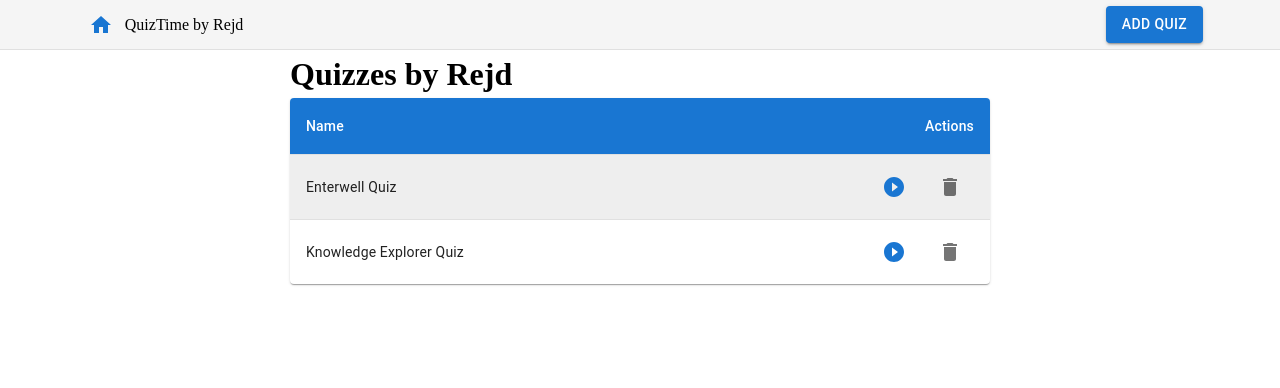
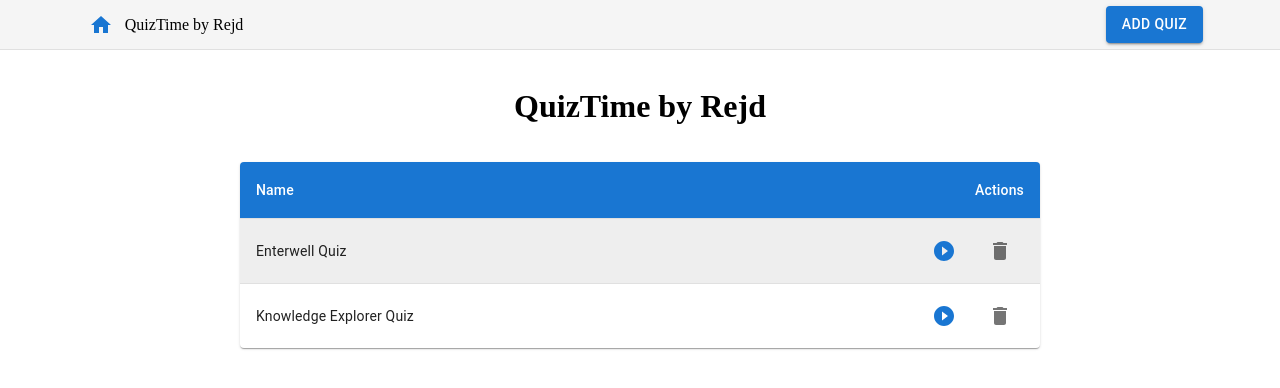
Before and after one commit to bogovich/Enterwell-QuizTime, a React (Vite) app: page / in a window 1280 px wide. Shown: the top 388 px of the page. Built offline with nearby package versions, Linux system fonts and the light colour scheme; data requests are answered from the project's data file.

Commit message:
Added some styling to Quiz List View

```diff
--- a/src/views/QuizListView/QuizListTable/QuizListTable.tsx
+++ b/src/views/QuizListView/QuizListTable/QuizListTable.tsx
@@ -17,7 +17,7 @@ const QuizListTable = observer(
   ({ data, handleEdit, handleShow, handleDelete }: QuizListTableProps) => {
     return (
       <TableContainer component={Paper}>
-        <Table sx={{ minWidth: 700 }} aria-label="customized table">
+        <Table sx={{ minWidth: '100%' }} aria-label="customized table">
           <TableHead>
             <TableRow>
               <StyledTableCell>Name</StyledTableCell>
--- a/src/views/QuizListView/QuizListView.module.scss
+++ b/src/views/QuizListView/QuizListView.module.scss
@@ -0,0 +1,13 @@
+.container {
+    display: flex;
+    justify-content: space-between;
+    flex-direction: column;
+    align-items: center;
+    height: 100%;
+    width: 100%;
+    max-width: 800px;
+
+    h1 {
+        margin: 2rem 1rem;
+    }
+}
--- a/src/views/QuizListView/QuizListView.tsx
+++ b/src/views/QuizListView/QuizListView.tsx
@@ -2,6 +2,7 @@ import { observer } from "mobx-react-lite";
 import QuizListTable from "./QuizListTable/QuizListTable";
 import {useQuizListActions} from "../../hooks/useQuizListActions"
 import {useFetchQuizzes} from "../../hooks/useFetchQuizzes";
+import styles from "./QuizListView.module.scss";
 
 const QuizListView = observer(() => {
 
@@ -15,8 +16,8 @@ const QuizListView = observer(() => {
 
 
   return (
-    <div className="container">
-      <h1>Quizzes by Rejd</h1>
+    <div className={styles.container}>
+      <h1>QuizTime <span className="quiz-author">by Rejd</span></h1>
       <QuizListTable
         data={quizzes}
         handleEdit={handleEdit}
```
